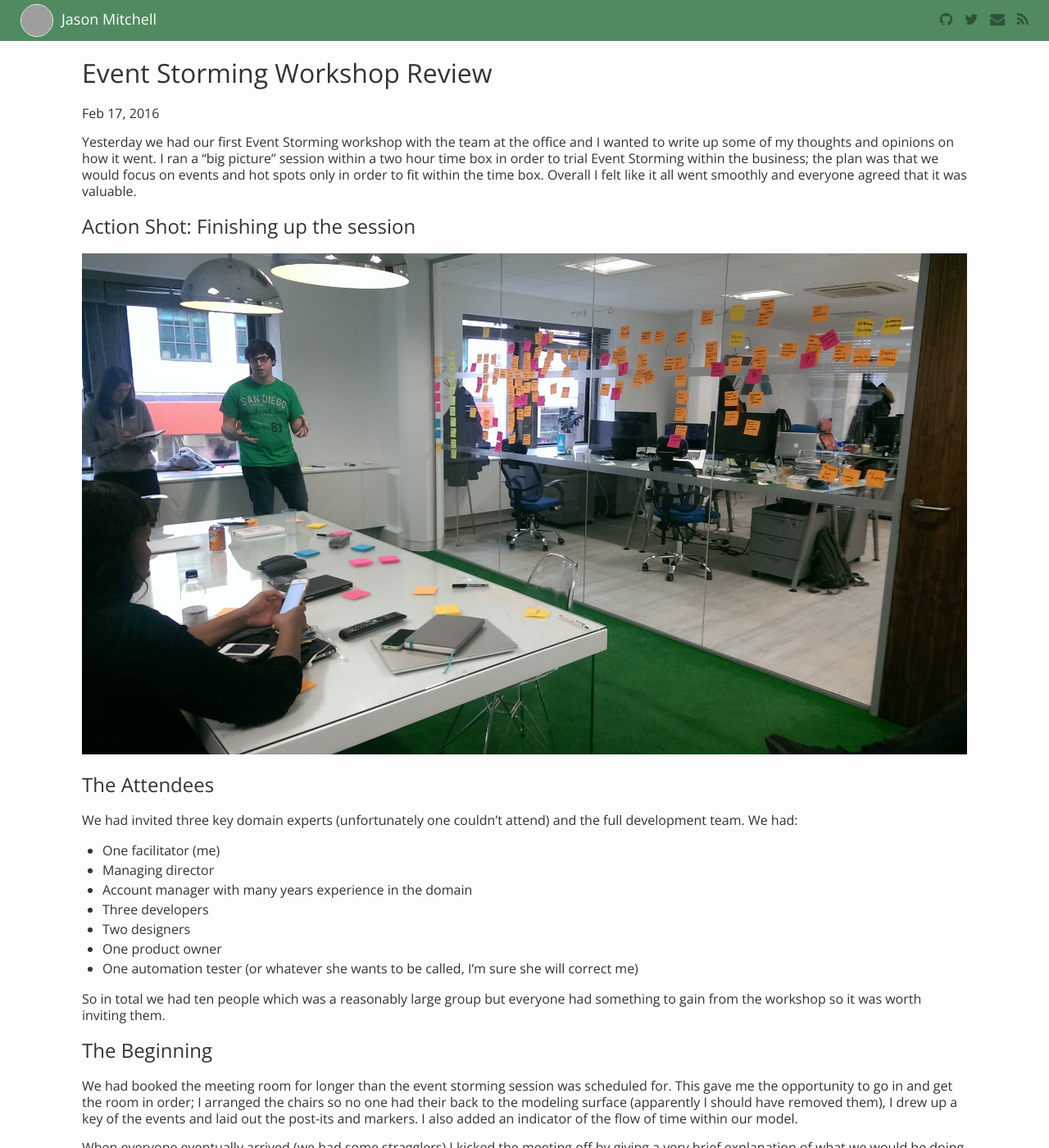
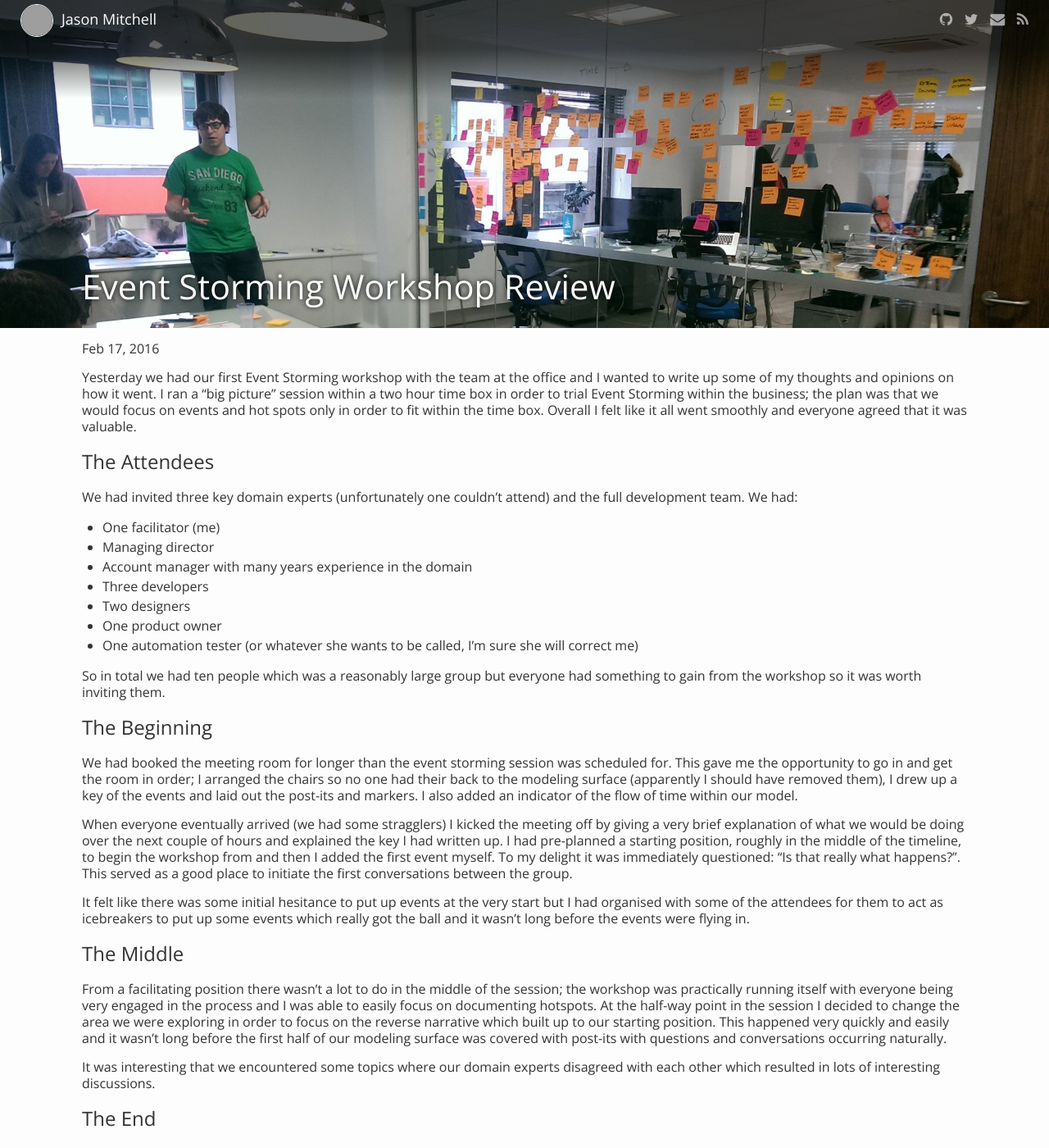
Before and after one commit to jsoncodes/jsoncodes.github.io, a Jekyll site: the page built from _posts/ddd/2016-02-16-event-storming-workshop-review.markdown, in a window 1280 px wide and 1400 px high. Shown: the whole window at 82% size. Built offline with Jekyll 4.4.1, drawn with Linux system fonts in a browser that asks for light colours; nearby versions of some CDN libraries; comment, search, counter and statistics services are not loaded; grey boxes are pictures that could not be loaded.

Commit message:
Supporting cover images in post

```diff
--- a/_layouts/post.html
+++ b/_layouts/post.html
@@ -2,12 +2,24 @@
 layout: default
 ---
 
+{% if page.cover %}
+  <header class="post-cover">
+    <img src="{{page.cover}}" alt="{{page.cover-alt}}" />
+    <div class="post-cover-content">
+      <h1>{{ page.title }}</h1>
+    </div>
+  </header>
+{% endif %}
+
 <div class="post">
-    <header>
-        <h1>{{ page.title }}</h1>
-        <p class="post-meta">{{ page.date | date: "%b %-d, %Y" }}{% if page.author %} • {{ page.author }}{% endif %}{% if page.meta %} • {{ page.meta }}{% endif %}</p>
-    </header>
-
+    {% if page.cover %}
+      <p class="post-meta">{{ page.date | date: "%b %-d, %Y" }}{% if page.author %} • {{ page.author }}{% endif %}{% if page.meta %} • {{ page.meta }}{% endif %}</p>
+    {% else %}
+      <header>
+          <h1>{{ page.title }}</h1>
+          <p class="post-meta">{{ page.date | date: "%b %-d, %Y" }}{% if page.author %} • {{ page.author }}{% endif %}{% if page.meta %} • {{ page.meta }}{% endif %}</p>
+      </header>
+    {% endif %}
     <article class="post-content">
         {{ content }}
     </article>
--- a/_posts/ddd/2016-02-16-event-storming-workshop-review.markdown
+++ b/_posts/ddd/2016-02-16-event-storming-workshop-review.markdown
@@ -3,13 +3,11 @@ comments: true
 date: 2016-02-17 19:00
 layout: post
 title: Event Storming Workshop Review
+cover: /images/blog/ddd/event-storming-review.jpg
+cover-alt: Finishing up the event storming session
 ---
 
 Yesterday we had our first Event Storming workshop with the team at the office and I wanted to write up some of my thoughts and opinions on how it went.  I ran a "big picture" session within a two hour time box in order to trial Event Storming within the business; the plan was that we would focus on events and hot spots only in order to fit within the time box.  Overall I felt like it all went smoothly and everyone agreed that it was valuable.
-
-## Action Shot: Finishing up the session
-
-![alt text](/images/blog/ddd/event-storming-review.jpg "Finishing up the event storming session")
 
 ## The Attendees
 
--- a/_sass/_hero.scss
+++ b/_sass/_cover.scss
@@ -1,16 +1,11 @@
-.hero {
-  @include cover-image('/images/hero.jpg', 100%, $brand-color);
+.cover {
+  @include cover-image('/images/cover.jpg', 100%, $brand-color);
   color: $text-color-light;
   font-weight: normal;
   position: relative;
 
   h2, h3 {
-    display: block;
-    text-shadow: 0px 0px 6px #000;
-  }
-
-  h2 {
-    font-size: $font-size-title * 1.3;
+    @include cover-text();
   }
 
   h3 {
--- a/_sass/components/_post.scss
+++ b/_sass/components/_post.scss
@@ -1,3 +1,37 @@
+.post-cover {
+  position: relative;
+  height: 400px;
+  overflow: hidden;
+
+  &:after {
+    content:'';
+    position:absolute;
+    left:0;
+    top:0;
+    width:100%;
+    height:100%;
+    display:inline-block;
+    background: linear-gradient(to bottom, rgba(0,0,0,0.6) 0px, rgba(0,0,0,0.6) 60px,rgba(0,0,0,0) 120px);
+  }
+
+  img {
+    width: 100%;
+  }
+
+  .post-cover-content {
+    @extend %content;
+    height: 100%;
+
+    h1 {
+      @include cover-text();
+      color: $text-color-light;
+      position: absolute;
+      bottom: 0px;
+      margin: $margin-large 0;
+    }
+  }
+}
+
 .post {
   @extend .page;
 
@@ -72,3 +106,7 @@
       clear: both;
   }
 }
+
+.post-cover + .post {
+  padding-top: 0;
+}
--- /dev/null
+++ b/_sass/mixins/_typography.scss
@@ -0,0 +1,7 @@
+$font-size-cover: $font-size-title * 1.3;
+
+@mixin cover-text() {
+  display: block;
+  text-shadow: 0px 0px 6px #000;
+  font-size: $font-size-cover;
+}
--- a/css/main.scss
+++ b/css/main.scss
@@ -22,12 +22,13 @@ $padding-xlarge: $padding-standard * 1.6667;
   "core/layout",
   "core/base",
   "core/typography",
+  "mixins/typography",
   "core/icons",
   "core/code",
   "components/header",
   "components/footer",
   "components/page",
   "components/post",
-  "hero",
+  "cover",
   "home"
 ;
--- a/index.html
+++ b/index.html
@@ -2,7 +2,7 @@
 layout: main
 ---
 
-<header class="hero">
+<header class="cover">
   <div class="container">
     <h2>Irish software developer in Yorkshire</h2>
     <h3>.NET, Domain Driven Design and other stuff</h3>
--- a/scripts/layout.js
+++ b/scripts/layout.js
@@ -4,7 +4,7 @@
   $(document).ready(function() {
     var $header = $('.site-header');
 
-    if ($('.hero').length === 0) {
+    if ($('.cover, .post-cover').length === 0) {
       $header.addClass('solid');
     } else {
       $(window).scroll(function() {
```
Also changed, not shown: images/cover.jpg (renamed from images/hero.jpg).
